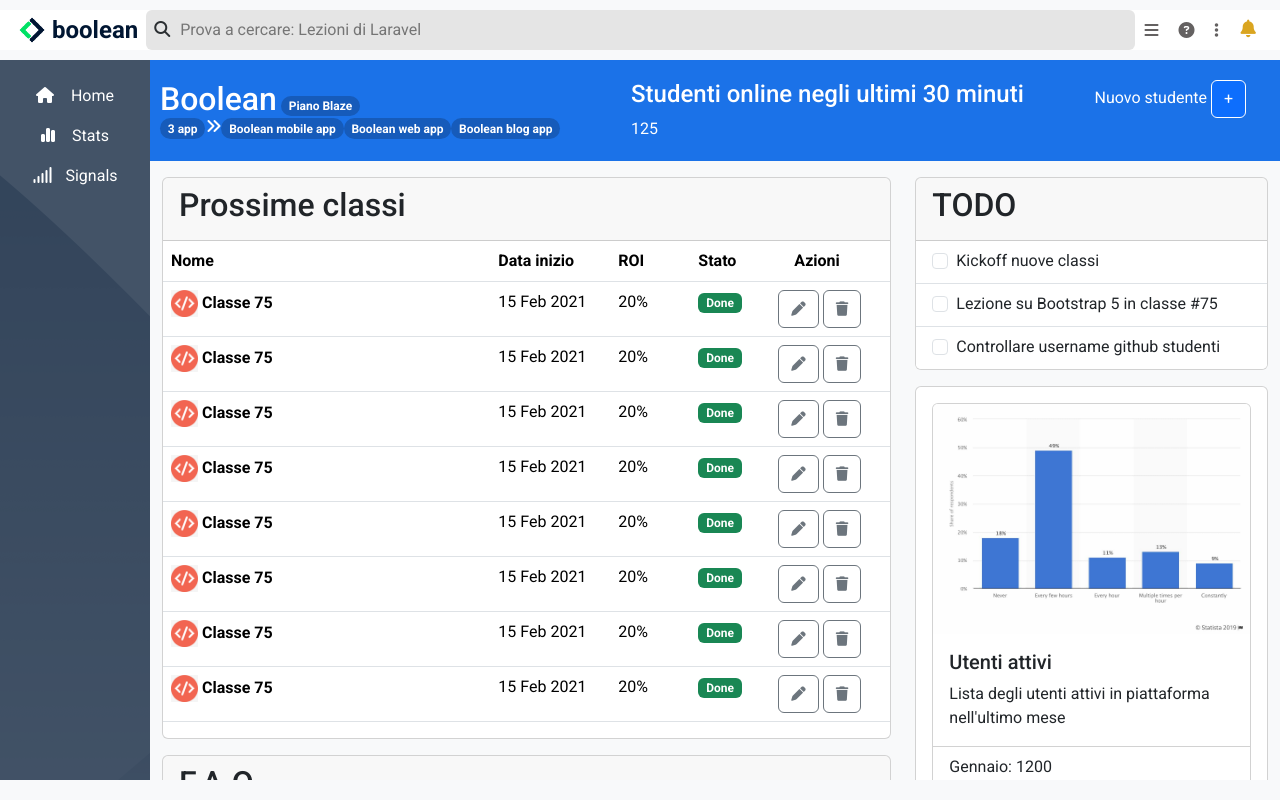
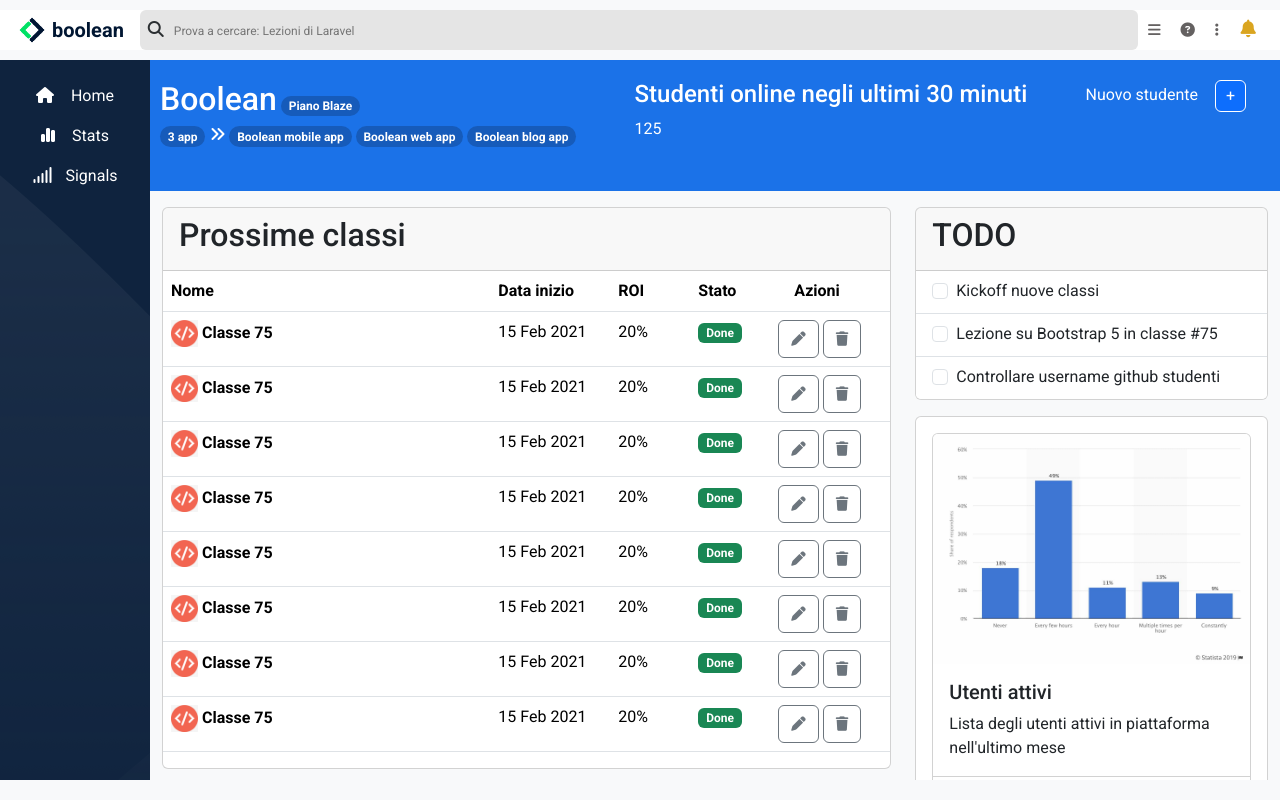
Before and after one commit to pietrolupi/html-css-bootstrap-dashboard, a plain HTML site: page index.html in a window 1280 px wide. Drawn offline with nearby package versions, Linux system fonts and the light colour scheme.

Commit message:
[edit]:main

```diff
--- a/assets/css/style.css
+++ b/assets/css/style.css
@@ -86,6 +86,8 @@
 
 .cstm-btn {
   border-color: white;
+  padding: 3px 10px;
+  margin-left: 13px;
 }
 
 
@@ -111,10 +113,15 @@
   outline: none;
 }
 
+.custom-search-container input::placeholder {
+  font-size: 0.75rem;
+}
+
 .nav {
   height: 90px;
   width: 100%;
 }
+
 
 
 .dropdown-toggle::after {
@@ -142,6 +149,7 @@
   color:#646161;
   margin: 0 10px;
   display: none;
+  font-size: 0.9rem;
 }
 
 /* ---------------------------------------------------- */
@@ -157,12 +165,12 @@
 
 .side_bar {
   width: 65px;
-  background-image: url(../img/sidebar-bg.png);
+  background-color: #001632f0;
 }
 
 .blu-mask {
-  background-color: #001632ba;
 
+  background-image: url(../img/sidebar-bg.png);
 }
 
 .blu-mask span {
--- a/index.html
+++ b/index.html
@@ -25,9 +25,9 @@
       <div class="container-fluid _bw  d-flex align-items-center h-100 w-100">
         <img src="assets/img/mobile-logo.png" alt="">
 
-        <a href="#" class="logo">boolean</a>
+        <a href="#" class="logo fs-5">boolean</a>
 
-        <div class="custom-search-container ms-2 _bgrey rounded d-flex align-items-center ">
+        <div class="custom-search-container ms-3 _bgrey rounded d-flex align-items-center ">
           <a href="#" class="_b"><i class="fa-solid fa-magnifying-glass ms-2"></i></a>
           <input type="search" placeholder="Prova a cercare: Lezioni di Laravel" class="border-0 w-100 mx-2 _bgrey">
         </div>
@@ -81,7 +81,7 @@
         <!-- main-top -->
         <div class="main_nav _w d-flex justify-content-between w-100">
 
-          <div class="pe-4">
+          <div class="pe-4 pb-3">
             <span>Nuovo studente</span>
             <button class="btn btn-primary cstm-btn" type="button" data-bs-toggle="offcanvas" data-bs-target="#offcanvasRight" aria-controls="offcanvasRight">+</button>
             <!-- CANVAS(r to l) -->
@@ -91,7 +91,7 @@
                 <button type="button" class="btn-close" data-bs-dismiss="offcanvas" aria-label="Close"></button>
               </div>
               <div class="offcanvas-body">
-
+                <form action="GET">
                   <div class="container-fluid">
                     <div class="row">
 
@@ -192,25 +192,26 @@
                       </div>
                     </div>
                   </div>
+                </form>
                 </div>
             </div>
             <!-- /CANVAS(r to l)-->
 
           </div>
 
-          <div class="d-flex flex-column">
-            <div>
+          <div class="d-flex flex-column pb-4">
+            <div class="pb-2">
               <h2 class="d-inline">Boolean</h2>
               <span class="badge _db rounded-pill bg-primary">Piano Blaze</span>
             </div>
             <div class="d-flex">
-              <span class="badge _db rounded-pill bg-primary">3 app</span>
+              <span class="me-1 badge _db rounded-pill bg-primary">3 app</span>
               <i class="fa-solid fa-angles-right"></i>
 
-              <span class="badge _db rounded-pill d-lg-none">+</span>
+              <span class="ms-1 badge _db rounded-pill d-lg-none">+</span>
 
-              <span class="badge _db rounded-pill d-none d-lg-block">Boolean mobile app</span>
-              <span class="badge _db rounded-pill d-none d-lg-block">Boolean web app</span>
+              <span class="mx-1 badge _db rounded-pill d-none d-lg-block">Boolean mobile app</span>
+              <span class="me-1 badge _db rounded-pill d-none d-lg-block">Boolean web app</span>
               <span class="badge _db rounded-pill d-none d-lg-block">Boolean blog app</span>
             </div>
 
```
Lines whose indentation alone changed are shown as unchanged.
